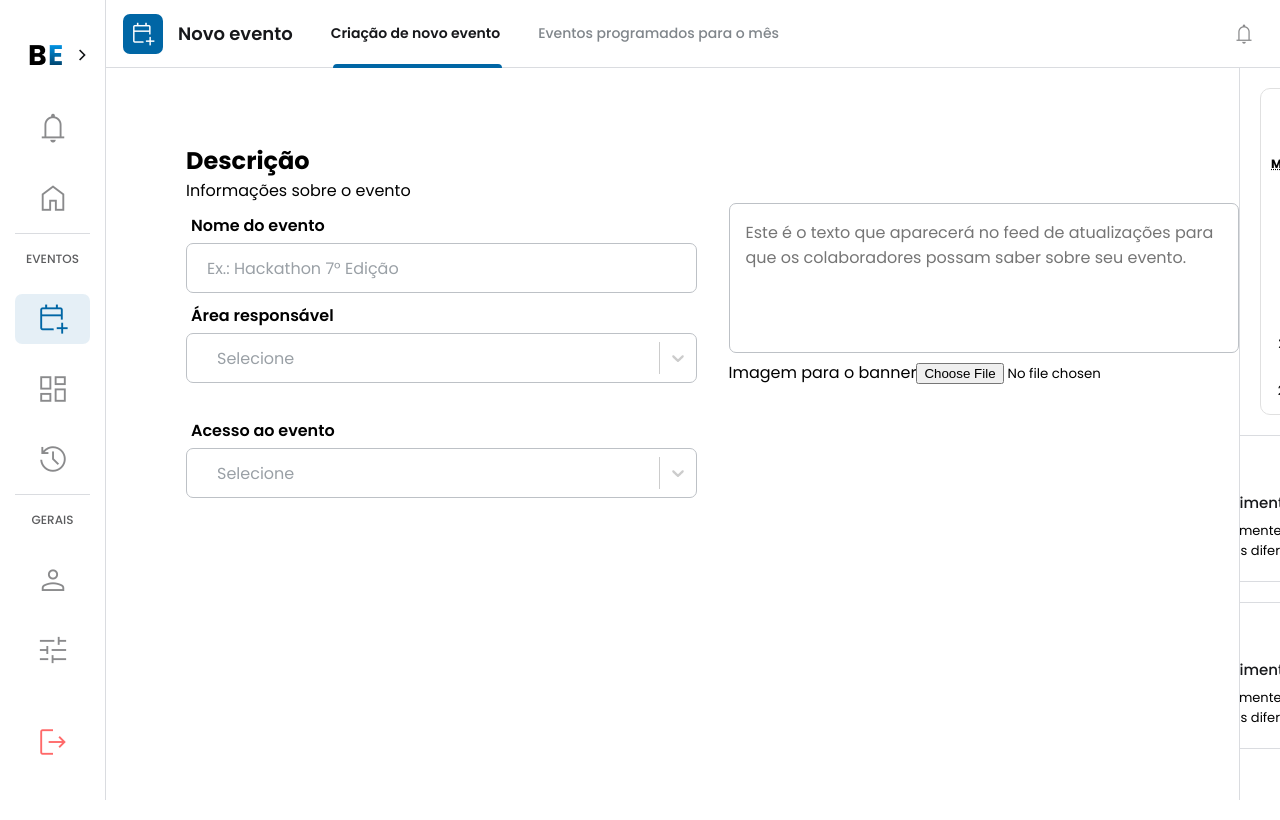
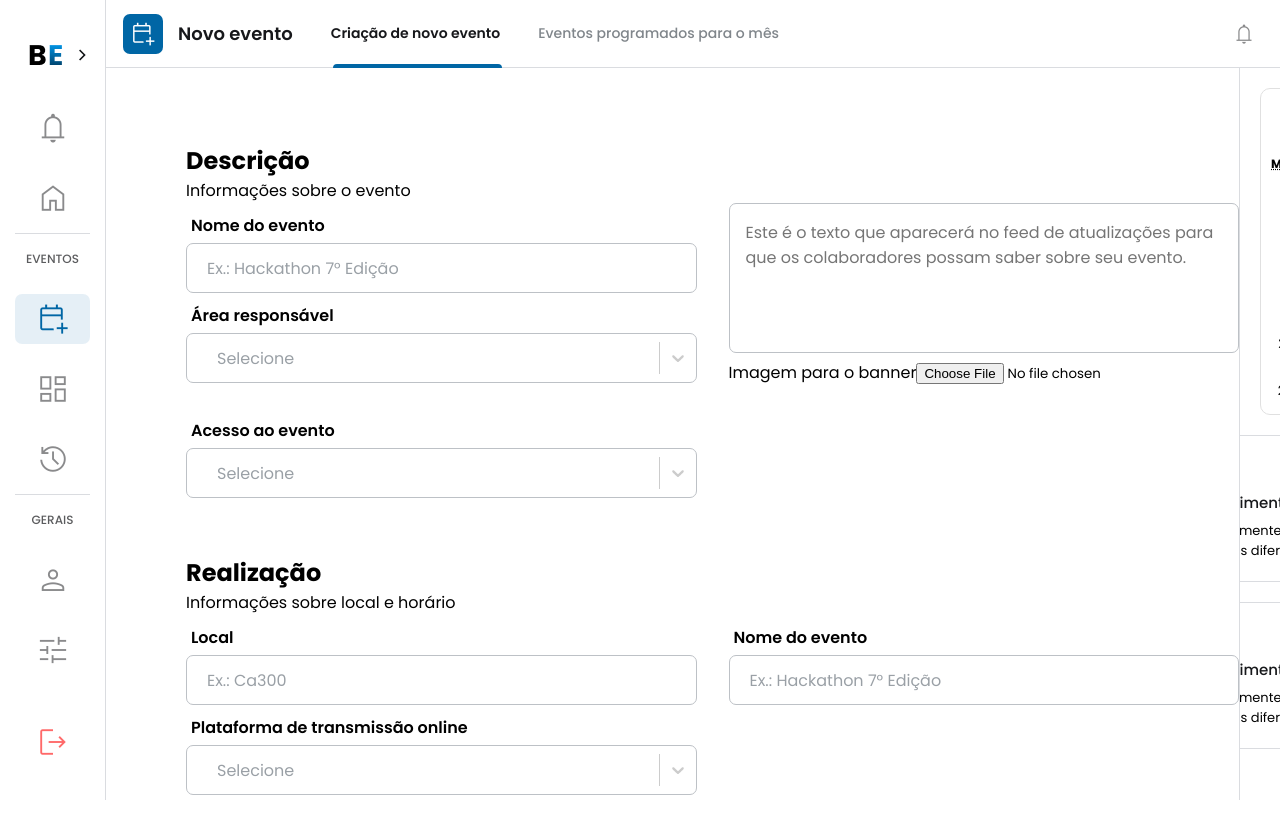
Before and after one commit to EsyProject/EsyFrontend, a React (Vite) app: page /create in a window 1280 px wide. Built offline with nearby package versions, Linux system fonts and the light colour scheme.

Commit message:
feat: update on the EventCriation page

```diff
--- a/src/pages/EventCreation/EventCreation.css
+++ b/src/pages/EventCreation/EventCreation.css
@@ -31,6 +31,12 @@
 
 .container-create-event {
     display: flex;
+    flex-direction: column;
+    gap: 2rem;
+}
+
+.container-event-description {
+    display: flex;
     flex-direction: row;
     gap: 2rem;
 }
--- a/src/pages/EventCreation/EventCreation.jsx
+++ b/src/pages/EventCreation/EventCreation.jsx
@@ -55,7 +55,7 @@ const EventCreation = () => {
                     <div className="creation-container-child">
                         <h2 className='title'>Descrição</h2>
                         <p className='subtitle'>Informações sobre o evento</p>
-                        <div className="container-create-event">
+                        <div className="container-event-description">
                             <div className="container-create-event-child">
                                 <Input label='Nome do evento' id='event_name' placeholder='Ex.: Hackathon 7° Edição' className="input-style" />
 
@@ -81,6 +81,26 @@ const EventCreation = () => {
 
                                 <label htmlFor="image_banner">Imagem para o banner</label>
                                 <input type="file" id="image_banner" />
+                            </div>
+                        </div>
+                    </div>
+
+                    <div className="creation-container-realization">
+                        <h2 className='title'>Realização</h2>
+                        <p className='subtitle'>Informações sobre local e horário</p>
+                        <div className="container-event-description">
+                            <div className="container-create-event-child">
+                                <Input label='Local' id='event_name' placeholder='Ex.: Ca300' className="input-style" />
+
+                                <CustomSelect
+                                    label="Plataforma de transmissão online"
+                                    options={options_area}
+                                    placeholder="Selecione"
+                                    className="custom-select-css-w9q2zk-Input2"
+                                />
+                            </div>
+                            <div className="container-create-event-child">
+                                <Input label='Nome do evento' id='event_name' placeholder='Ex.: Hackathon 7° Edição' className="input-style" />
                             </div>
                         </div>
                     </div>
```
